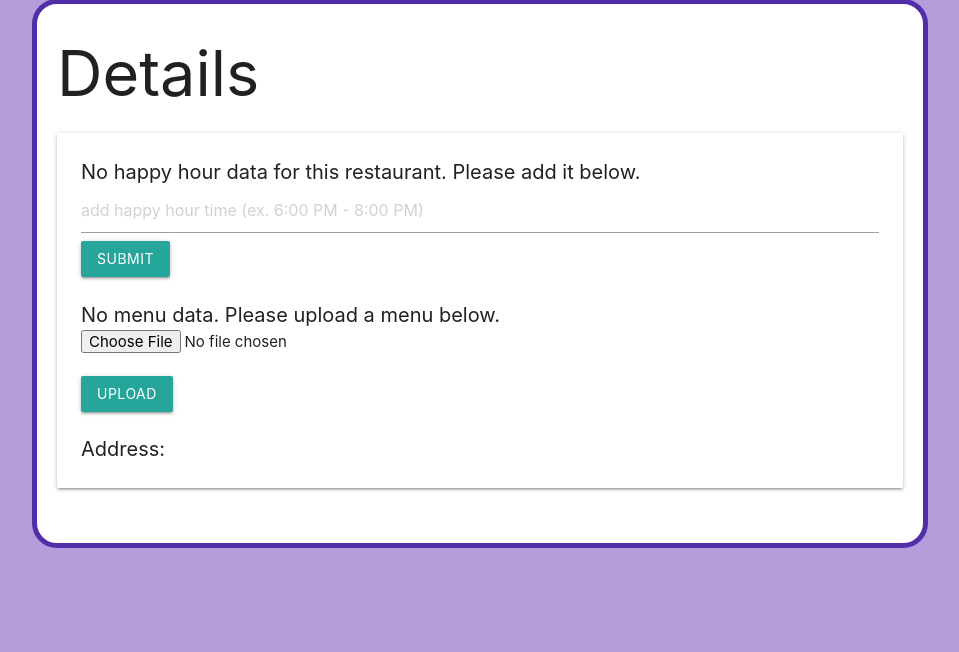
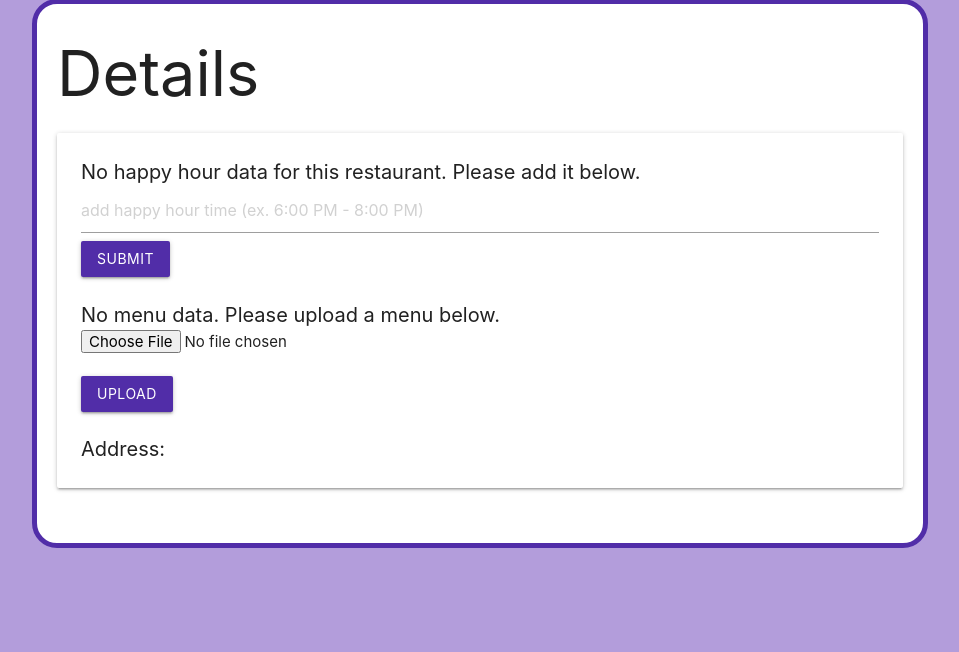
Before and after one commit to vkomova/drinkOn, a Django app: template main_app/templates/restaurants/details.html in a window 1280 px wide. Shown: the part 95-747 px from the top of the page, without its empty margins (160-1119 px from the left). Run offline with Django 3.2, Linux system fonts and the light colour scheme; the template is opened without the code that fills it, so the values that code supplies are empty.

Commit message:
color buttons

```diff
--- a/main_app/templates/restaurants/details.html
+++ b/main_app/templates/restaurants/details.html
@@ -15,19 +15,20 @@
                         {% csrf_token %}
                         <input type="text" placeholder="add happy hour time (ex. 6:00 PM - 8:00 PM)" name="hours">
                         <!-- <input type="hidden" name="{{restaurant.id}}"> -->
-                        <input class="btn" type="submit" name="submit">
+                        <input class="btn deep-purple darken-2" type="submit" name="submit">
                     </form>
                     {% endif %}
 
 
                     {% if pending_hours %}
-                    <a class="waves-effect waves-light modal-trigger yellow-text text-darken-2" href="#pending-hours">View pending changes.</a><br>
+                    <a class="waves-effect waves-light modal-trigger yellow-text text-darken-2"
+                        href="#pending-hours">View pending changes.</a><br>
                     <div id="pending-hours" class="modal">
                         <div class="modal-content">
                             <!-- votes here -->
                             <p>pending: {{pending_hours}}</p>
                             <p>Yay Votes</p>
-                            <a class="btn" href="{% url 'yay_vote' restaurant.id %}">Vote Yay</a>
+                            <a class="btn deep-purple darken-2" href="{% url 'yay_vote' restaurant.id %}">Vote Yay</a>
                             {% for vote in yay_votes %}
                             <p>yay: {{ vote }}</p>
                             {% endfor %}
@@ -92,7 +93,7 @@
                                 method="POST">
                                 {% csrf_token %}
                                 <input type="file" name="menu_file"><br><br>
-                                <input class="btn" type="submit" name="submit" value="upload">
+                                <input class="btn deep-purple darken-2" type="submit" name="submit" value="upload">
                             </form>
                         </div>
                         <div class="modal-footer">
@@ -105,13 +106,12 @@
                     <form action="{% url 'update_menu' restaurant.id %}" enctype="multipart/form-data" method="POST">
                         {% csrf_token %}
                         <input type="file" name="menu_file"><br><br>
-                        <input class="btn" type="submit" name="submit" value="upload">
+                        <input class="btn deep-purple darken-2" type="submit" name="submit" value="upload">
                     </form>
                     {% endif %}
                     <br>
                     <p>Address:</p>
-                    <a class="deep-purple-text" href="https://www.google.com/maps/place/{{restaurant.address}}"
-                        target="_blank">{{restaurant.address}}</a>
+                    <a class="deep-purple-text" href="https://www.google.com/maps/place/{{restaurant.address}}" target="_blank">{{restaurant.address}}</a>
                 </div>
             </div>
         </div>
```
